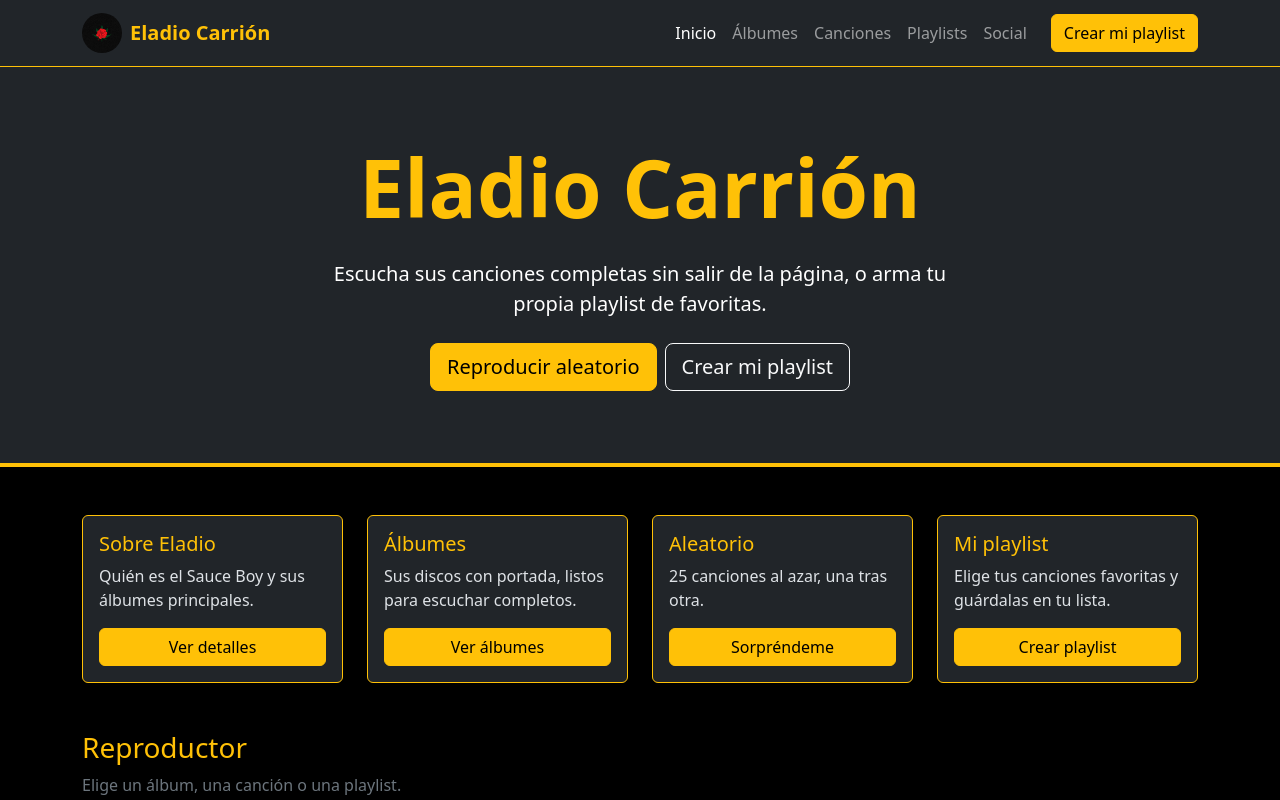
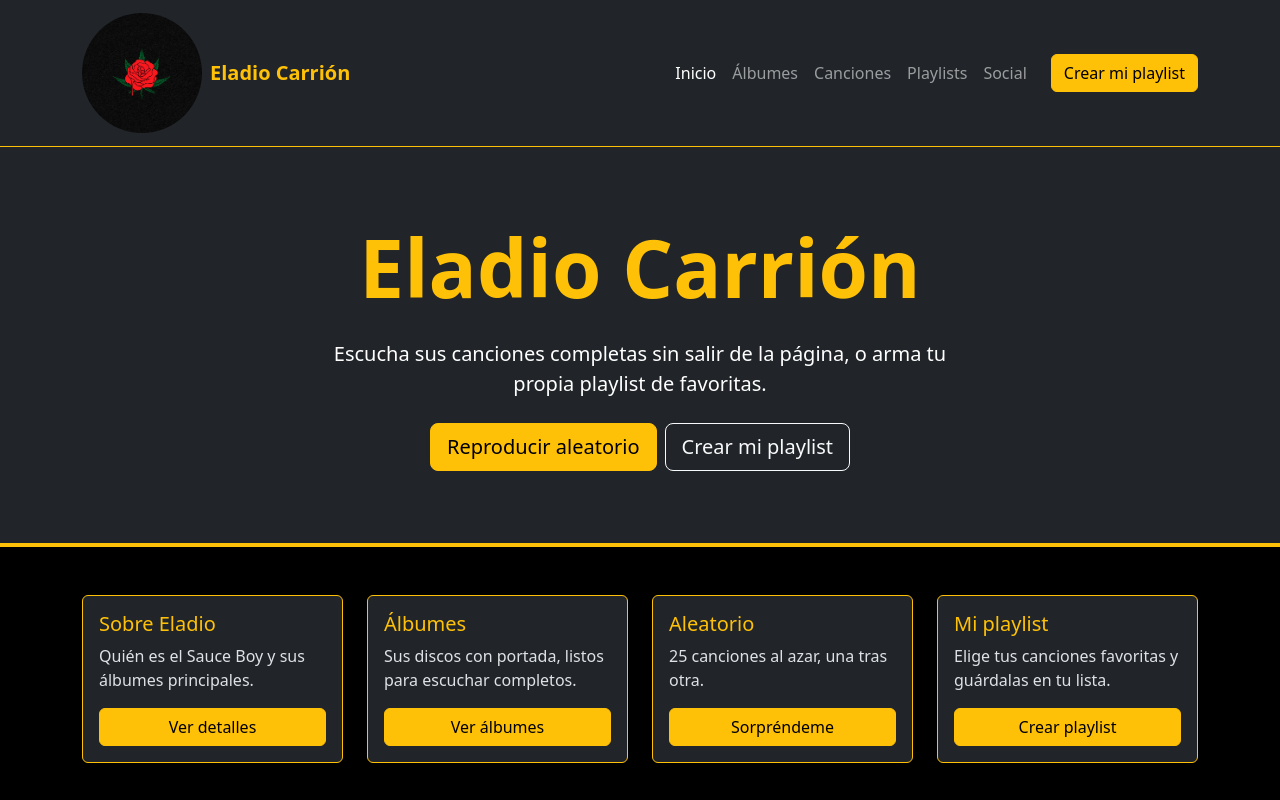
Before and after one commit to Damnpxg/ElaGOD, a plain HTML site: page index.html in a window 1280 px wide. Shown: the top 800 px of the page. Drawn offline with nearby package versions, Linux system fonts and the light colour scheme.

Commit message:
update index.html

```diff
--- a/index.html
+++ b/index.html
@@ -17,7 +17,7 @@
 
       <!-- Marca con logo: el <a> va DENTRO del container, que a su vez está dentro del <nav> -->
       <a class="navbar-brand d-flex align-items-center gap-2 fw-bold text-warning" href="#inicio">
-        <img src="logo.jpg" alt="Logo de Eladio Carrión" width="40" height="40"
+        <img src="logo.jpg" alt="Logo de Eladio Carrión" width="120" height="120"
              class="rounded-circle object-fit-cover" onerror="this.remove()">
         <span>Eladio Carrión</span>
       </a>
```
